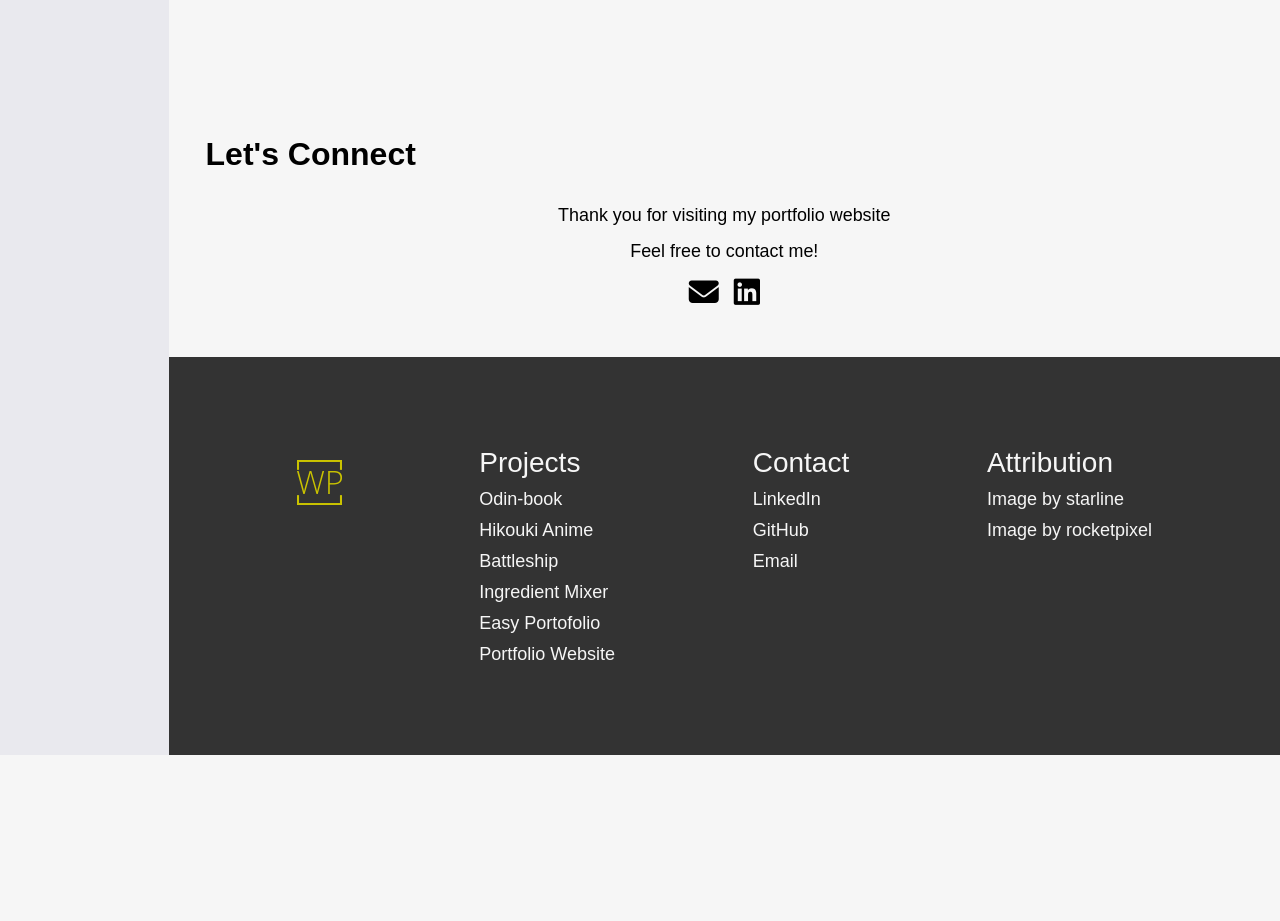
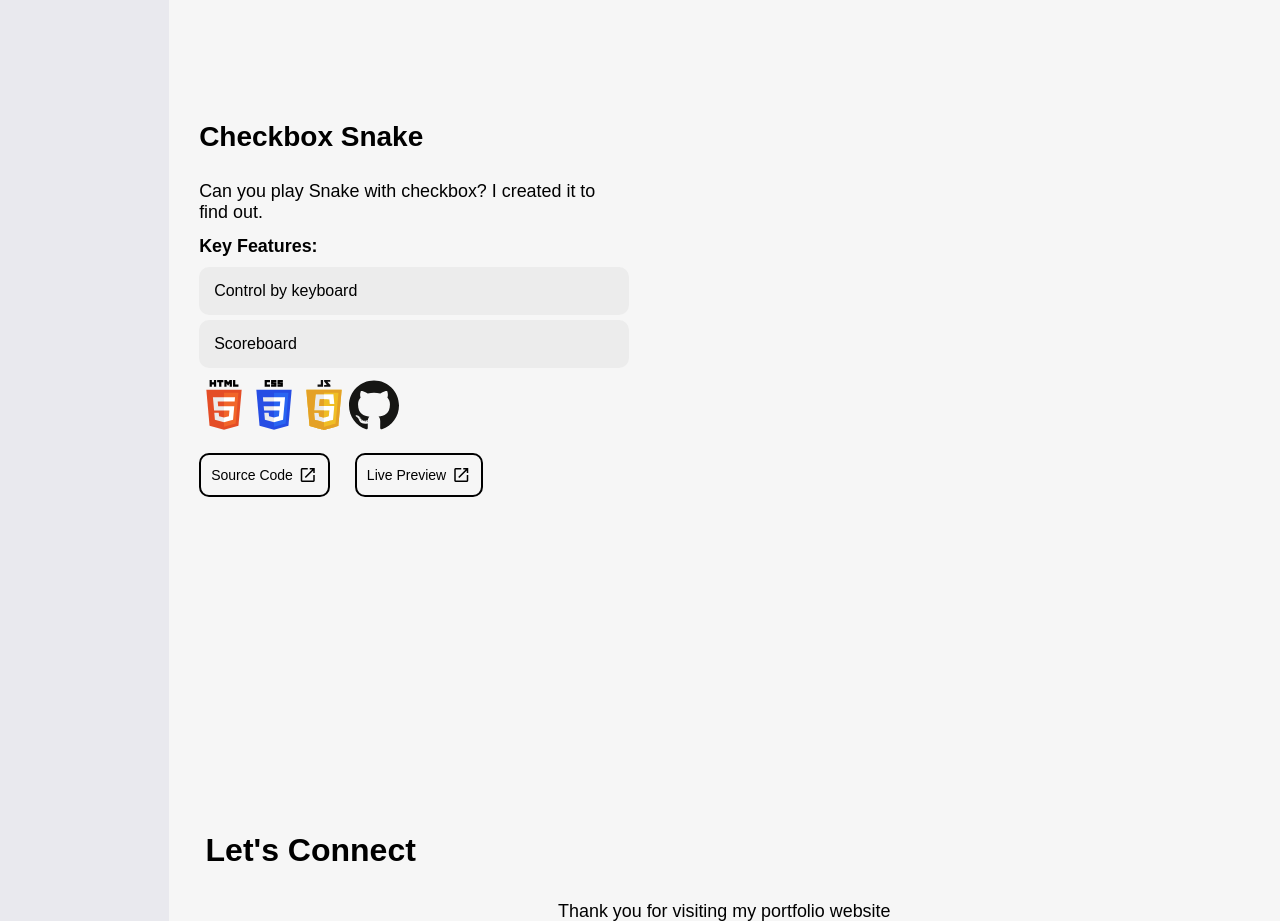
Before and after one commit to williamphk/portfolio-website-react, a React (Vite) app: page / in a window 1280 px wide. Shown: the part 5720-6641 px from the top of the page. Before the commit the page ends 6475 px from the top, so only its background shows below. Built offline with nearby package versions, Linux system fonts and the light colour scheme; a web font is replaced by a local one.

Commit message:
Added Checkbox Snake

```diff
--- a/src/components/Projects.css
+++ b/src/components/Projects.css
@@ -161,14 +161,16 @@
   .project-two .project-image,
   .project-three .project-image,
   .project-four .project-image,
-  .project-five .project-image {
+  .project-five .project-image,
+  .project-six .project-image {
     display: none;
   }
   .project-one,
   .project-two,
   .project-three,
   .project-four,
-  .project-five {
+  .project-five,
+  .project-six {
     width: min(689px, 100%);
     padding: 1em 0;
   }
@@ -247,7 +249,8 @@
   .project-two,
   .project-three,
   .project-four,
-  .project-five {
+  .project-five,
+  .project-six {
     background-color: #e4e4e4;
     border-radius: 25px;
     width: auto;
--- a/src/components/Projects.jsx
+++ b/src/components/Projects.jsx
@@ -7,12 +7,14 @@ import ProjectTwo from "./projects/ProjectTwo.jsx";
 import ProjectThree from "./projects/ProjectThree.jsx";
 import ProjectFour from "./projects/ProjectFour.jsx";
 import ProjectFive from "./projects/ProjectFive.jsx";
+import ProjectSix from "./projects/ProjectSix.jsx";
 
 import projectOne from "../assets/project-one.webp";
 import projectTwo from "../assets/project-two.webp";
 import projectThree from "../assets/project-three.webp";
 import projectFour from "../assets/project-four.webp";
 import projectFive from "../assets/project-five.webp";
+import projectSix from "../assets/project-six.png";
 
 import register from "../assets/videos/Project_1/Register.mp4";
 import oauth from "../assets/videos/Project_1/OAuth.mp4";
@@ -39,6 +41,7 @@ export default function Projects() {
     projectThree,
     projectFour,
     projectFive,
+    projectSix,
   ];
 
   const [currentVideoSrc, setCurrentVideoSrc] = useState(null);
@@ -180,6 +183,7 @@ export default function Projects() {
             tabletVideoHeight={tabletVideoHeight}
           />
           <ProjectFive projectFive={projectFive} />
+          <ProjectSix projectSix={projectSix} />
         </div>
         {isTablet ? (
           <></>
--- /dev/null
+++ b/src/components/projects/ProjectSix.jsx
@@ -0,0 +1,82 @@
+import { Tooltip } from "react-tooltip";
+
+import javascript from "../../assets/icons/javascript.svg";
+import html from "../../assets/icons/html.svg";
+import css from "../../assets/icons/css.svg";
+import github from "../../assets/icons/github.svg";
+
+export default function ProjectSix({ projectSix }) {
+  return (
+    <article className="project-six">
+      <div className="project-introduction hidden">
+        <div>
+          <h3 className="project-title">Checkbox Snake</h3>
+        </div>
+        <div className="project-description-and-live-preview-button">
+          <img
+            className="project-image-tablet"
+            src={projectSix}
+            alt="A screenshot of my project 6"
+          />
+          <p className="project-description">
+            Can you play Snake with checkbox? I created it to find out.
+          </p>
+          <div className="intersecting-element" data-img="5"></div>
+          <h4 className="project-description">Key Features:</h4>
+          <div className="hover-wrapper">
+            <button className="hover6 hover">Control by keyboard</button>
+            <button className="hover6 hover">Scoreboard</button>
+          </div>
+          <div className="project-description">
+            <img
+              src={html}
+              alt="html"
+              data-tooltip-id="html-tooltip"
+              data-tooltip-content="HTML"
+            />
+            <Tooltip id="html-tooltip" />
+            <img
+              src={css}
+              alt="css"
+              data-tooltip-id="css-tooltip"
+              data-tooltip-content="CSS"
+            />
+            <Tooltip id="css-tooltip" />
+            <img
+              src={javascript}
+              alt="js"
+              data-tooltip-id="js-tooltip"
+              data-tooltip-content="JavaScript"
+            />
+            <Tooltip id="js-tooltip" />
+            <img
+              src={github}
+              alt="github"
+              data-tooltip-id="github-tooltip"
+              data-tooltip-content="Github"
+            />
+            <Tooltip id="github-tooltip" />
+          </div>
+          <div className="project-button-wrapper">
+            <a
+              href="https://github.com/williamphk/Useless-Web"
+              className="live-preview-button"
+              target="_blank"
+            >
+              Source Code
+              <span className="material-symbols-outlined">open_in_new</span>
+            </a>
+            <a
+              href="https://williamphk.github.io/Useless-Web/"
+              className="live-preview-button"
+              target="_blank"
+            >
+              Live Preview
+              <span className="material-symbols-outlined">open_in_new</span>
+            </a>
+          </div>
+        </div>
+      </div>
+    </article>
+  );
+}
```
Also changed, not shown: src/assets/project-six.png (added).
